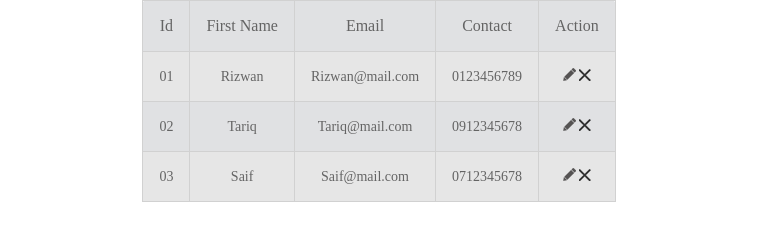
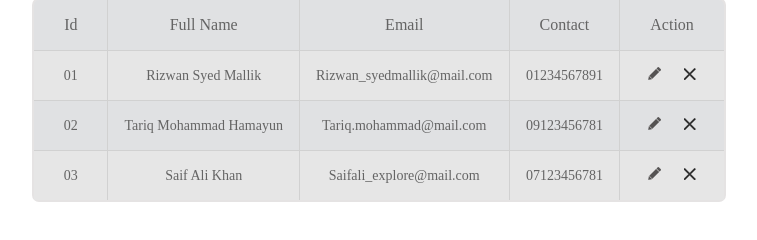
Before and after one commit to anupdesigner/Table, a plain HTML site: page index.html in a window 1280 px wide. Shown: the whole page, without its empty margins (261-1018 px from the left). Drawn offline with Linux system fonts and the light colour scheme.

Commit message:
Worked on border-radius, padding and icons.

```diff
--- a/index.html
+++ b/index.html
@@ -4,7 +4,7 @@
     <head>
         <meta charset="utf-8">
         <meta http-equiv="X-UA-Compatible" content="IE=edge">
-        <title>login</title>
+        <title>Table</title>
         <meta name="description" content="login">
         <link rel="stylesheet" href="style.css">
     </head>
@@ -18,7 +18,7 @@
 
                   <tr class="head">
                     <td>Id</td>
-                    <td>First Name</td>
+                    <td>Full Name</td>
                     <td>Email</td>
                     <td>Contact</td>
                     <td>Action</td>
@@ -27,9 +27,9 @@
 
                   <tr class="odd_data">
                     <td>01</td>
-                    <td>Rizwan</td>
-                    <td>Rizwan@mail.com</td>
-                    <td>0123456789</td>
+                    <td>Rizwan Syed Mallik</td>
+                    <td>Rizwan_syedmallik@mail.com</td>
+                    <td>01234567891</td>
                     <td>
                         <img src="editor.png" alt="edit">
                         <img src="close.png" alt="close">
@@ -37,9 +37,9 @@
                  </tr>
                  <tr>
                     <td>02</td>
-                    <td>Tariq</td>
-                    <td>Tariq@mail.com</td>
-                    <td>0912345678</td>
+                    <td>Tariq Mohammad Hamayun</td>
+                    <td>Tariq.mohammad@mail.com</td>
+                    <td>09123456781</td>
                     <td>
                         <img src="editor.png" alt="edit">
                         <img src="close.png" alt="close">
@@ -47,9 +47,9 @@
                  </tr>
                  <tr class="odd_data">
                     <td>03</td>
-                    <td>Saif</td>
-                    <td>Saif@mail.com</td>
-                    <td>0712345678</td>
+                    <td>Saif Ali Khan</td>
+                    <td>Saifali_explore@mail.com</td>
+                    <td>07123456781</td>
                     <td>
                         <img src="editor.png" alt="edit">
                         <img src="close.png" alt="close">
--- a/style.css
+++ b/style.css
@@ -13,7 +13,6 @@ body{
 #wrapper {
     display: inline-block;
     background-color: #e0e1e3;
-    border-radius: 5px;
 }
 
 .head{
@@ -26,6 +25,9 @@ body{
 
 table{
     border-collapse: collapse;
+    border-style: hidden;
+    border-radius: 5px;
+    box-shadow:0 0 0px 2px #e5e3e3;
 }
 
 
@@ -34,3 +36,11 @@ td{
     border: 1px solid #d1d1d1;
     padding: 16px;
 }
+
+td img{
+    margin-right: 10px;
+    margin-left: 10px;
+}
+table tr:first-child td {
+   padding: 16px 30px;
+}
```
